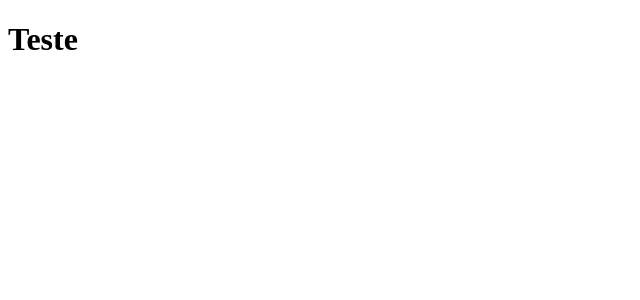
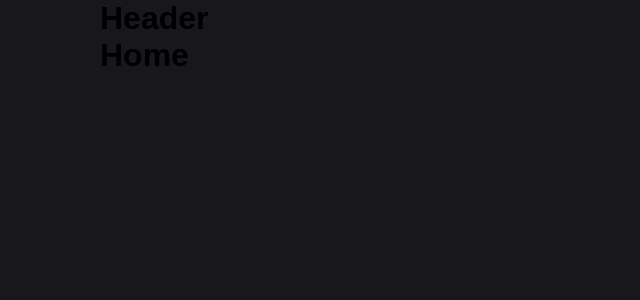
Before and after one commit to Deivysson/Criptomoedas, a React (Vite) app: page / in a window 1280 px wide. Shown: the top 300 px of the page, without its empty margins (0-640 px from the left). Built offline with nearby package versions, Linux system fonts and the light colour scheme.

Commit message:
Segundo commit
Criando rotas.

```diff
--- a/package.json
+++ b/package.json
@@ -11,7 +11,8 @@
   },
   "dependencies": {
     "react": "^18.2.0",
-    "react-dom": "^18.2.0"
+    "react-dom": "^18.2.0",
+    "react-router-dom": "^6.21.1"
   },
   "devDependencies": {
     "@types/react": "^18.2.43",
--- a/src/App.tsx
+++ b/src/App.tsx
@@ -1,12 +1,10 @@
-import { useState } from 'react'
+import { Route, RouterProvider } from "react-router-dom"
+import { router } from "./routes"
 
 function App() {
 
   return (
-      <div>
-       <h1>Teste</h1>
-      </div>
-
+    <RouterProvider router={router}/>
   )
 }
 
--- /dev/null
+++ b/src/components/header/index.tsx
@@ -0,0 +1,7 @@
+export function Header(){
+    return(
+        <header>
+            <h1>Header</h1>
+        </header>
+    )
+}
--- /dev/null
+++ b/src/components/layout/index.tsx
@@ -0,0 +1,11 @@
+import { Outlet } from "react-router-dom"
+import { Header } from "../header"
+
+export function Layout(){
+    return(
+        <>
+        <Header/>
+        <Outlet />
+        </>
+    )
+}
--- a/src/index.css
+++ b/src/index.css
@@ -0,0 +1,18 @@
+*{
+    margin: 0;
+    padding: 0;
+    box-sizing: border-box;
+}
+
+body{
+    font-family: sans-serif;
+    background-color: #18171c;
+    width: 100%;
+    max-width: 1080px;
+    margin: 0 auto;
+    font-size: 16px;
+}
+
+button{
+    cursor: pointer;
+}
--- /dev/null
+++ b/src/pages/detail/index.tsx
@@ -0,0 +1,7 @@
+export function Detail(){
+    return(
+        <div>
+        <h1>Detalhes</h1>
+        </div>
+    )
+}
--- /dev/null
+++ b/src/pages/home/index.tsx
@@ -0,0 +1,7 @@
+export function Home(){
+    return(
+        <div>
+            <h1>Home</h1>
+        </div>
+    )
+}
--- /dev/null
+++ b/src/pages/notfound/index.tsx
@@ -0,0 +1,7 @@
+export function Notfound(){
+    return(
+        <div>
+            <h1>Notfound</h1>
+        </div>
+    )
+}
--- /dev/null
+++ b/src/routes.tsx
@@ -0,0 +1,22 @@
+import { createBrowserRouter } from "react-router-dom";
+
+import { Home } from './pages/home'
+import { Detail } from './pages/detail'
+import { Notfound } from './pages/notfound'
+
+import { Layout } from "./components/layout";
+
+const router = createBrowserRouter([
+    {
+        element: <Layout/>,
+        children: [
+            {
+                path: "/",
+                element: <Home/>
+            }
+
+        ]
+    }
+])
+
+export { router };
```
Also changed, not shown: 1 other file (tests, documents, lock files or other folders).
